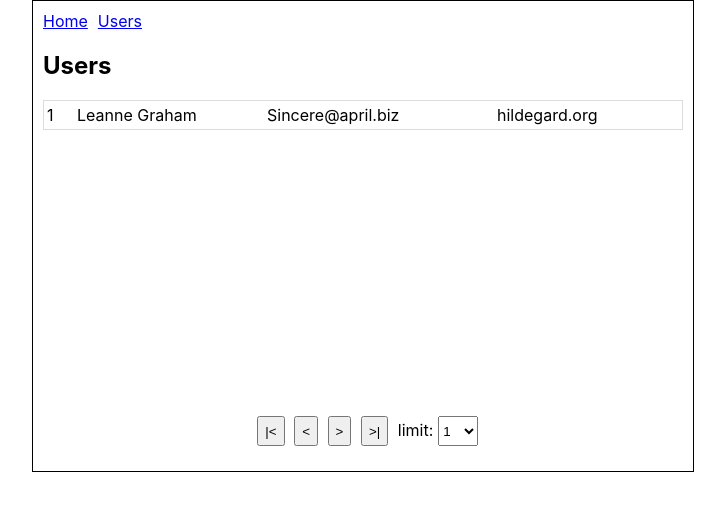
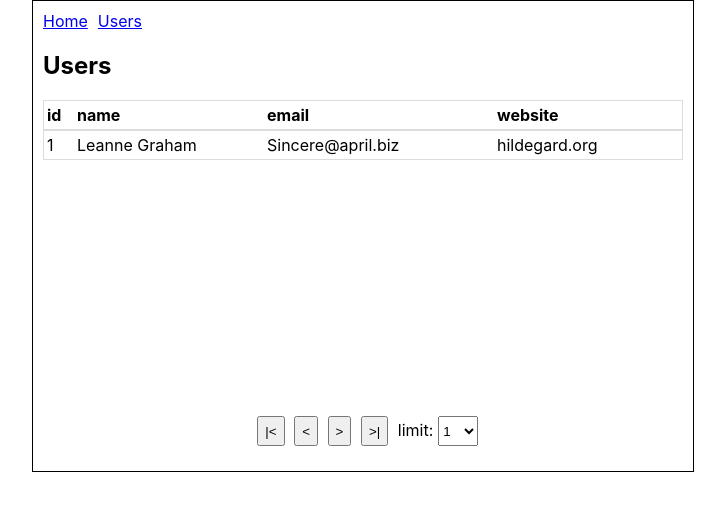
Before and after one commit to ivanseibel/react-query, a React (Create React App) app: page /users in a window 1280 px wide. Shown: the top 510 px of the page, without its empty margins (277-1002 px from the left). Built offline with nearby package versions, Linux system fonts and the light colour scheme; data requests are answered from the project's data file.

Commit message:
Create a table header

```diff
--- a/src/App.tsx
+++ b/src/App.tsx
@@ -98,6 +98,12 @@ function Users() {
       )}
 
       <ul className="user-list-grid">
+        <li>
+          <strong>id</strong>
+          <strong>name</strong>
+          <strong>email</strong>
+          <strong>website</strong>
+        </li>
         {data?.users.map(user => (
           <li>
             <span>{user.id}</span>
```
